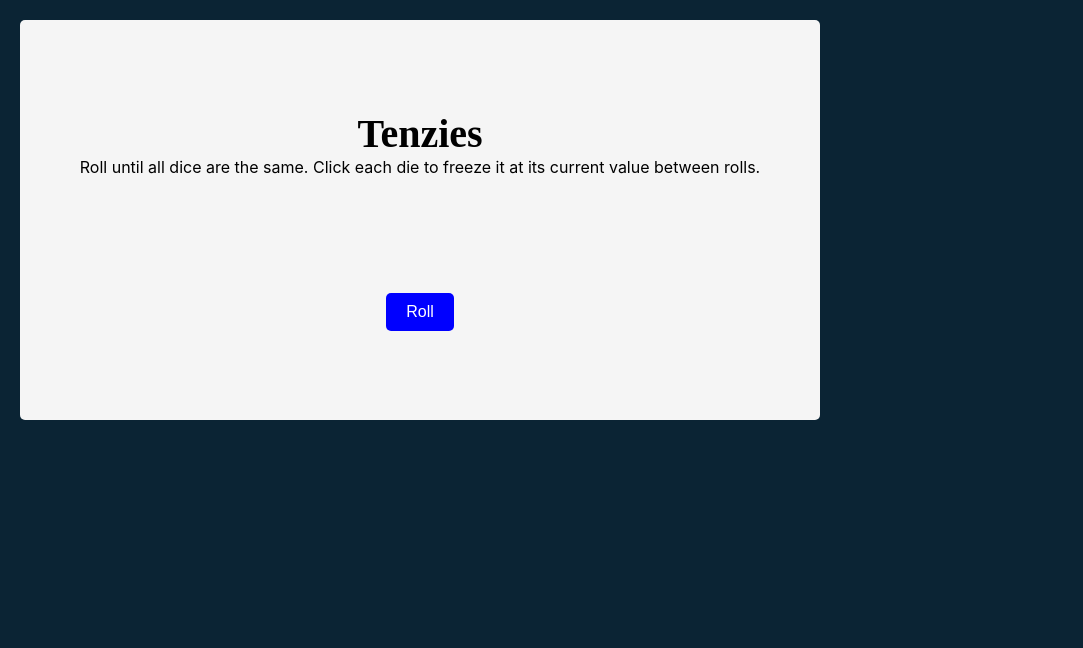
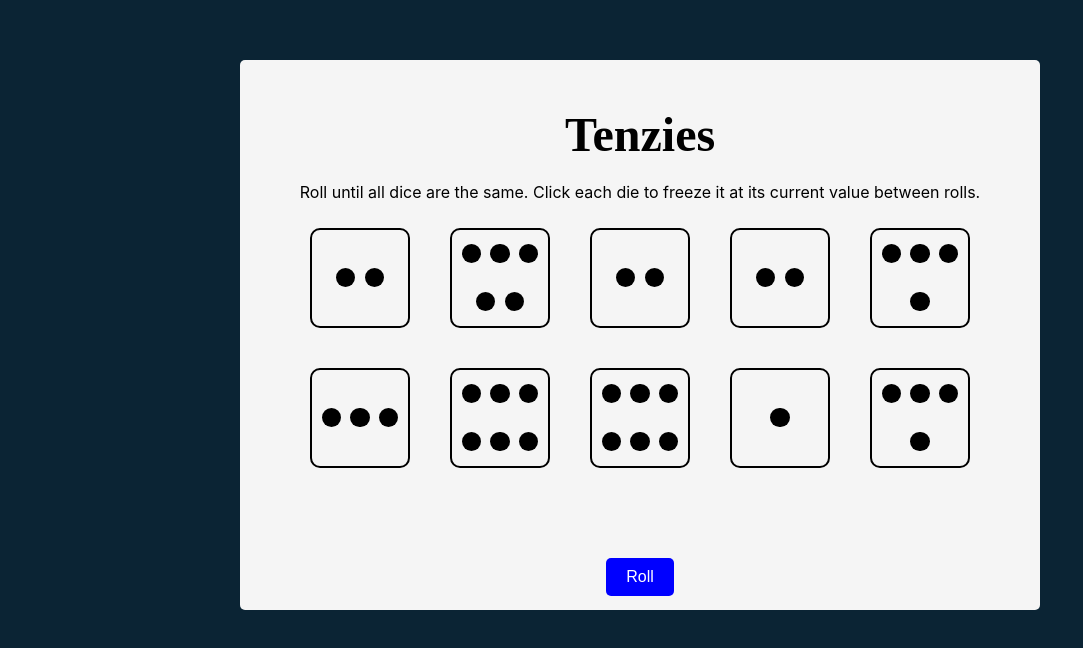
Before and after one commit to MihaiAlexandru333/TenziesVite, a React (Vite) app: page / in a window 1280 px wide. Shown: the top 648 px of the page, without its empty margins (0-1083 px from the left). Built offline with nearby package versions, Linux system fonts and the light colour scheme.

Commit message:
add dots to die faces and misc css pos

```diff
--- a/src/index.css
+++ b/src/index.css
@@ -10,19 +10,21 @@ body {
 
 main {
   background-color: #f5f5f5;
-  height: 400px;
+  height: 550px;
   max-width: 800px;
   border-radius: 5px;
-  padding: 20px;
+  padding: 40px;
   display: flex;
   flex-direction: column;
   justify-content: center;
   align-items: center;
+  margin: 40px auto;
 }
 
+
 .title {
-  font-size: 40px;
-  margin: 0;
+  font-size: 3rem;
+  margin-bottom: 20px;
 }
 
 .instructions {
@@ -36,6 +38,7 @@ main {
   display: grid;
   grid-template: auto auto / repeat(5, 1fr);
   gap: 20px;
+  height: 500px;
   margin-bottom: 40px;
 }
 
@@ -84,3 +87,41 @@ main {
 .held {
   background-color: #59E391;
 }
+
+.dot {
+  width: 20%;
+  height: 20%;
+  border-radius: 50%;
+  background-color: black;
+  margin: 5%;
+  display: inline-block;
+}
+
+.die {
+  width: 100px;
+  height: 100px;
+  border: 2px solid black;
+  border-radius: 10px;
+  margin: 10px;
+  display: inline-flex;
+  justify-content: center;
+  align-items: center;
+  font-size: 3rem;
+  font-weight: bold;
+  cursor: pointer;
+}
+
+.is-held {
+  background-color: #ddd;
+  border-color: #aaa;
+  cursor: default;
+}
+
+.dots-container {
+  display: flex;
+  flex-wrap: wrap;
+  justify-content: center;
+  align-items: center;
+  width: 100%;
+  height: 100%;
+}
```
